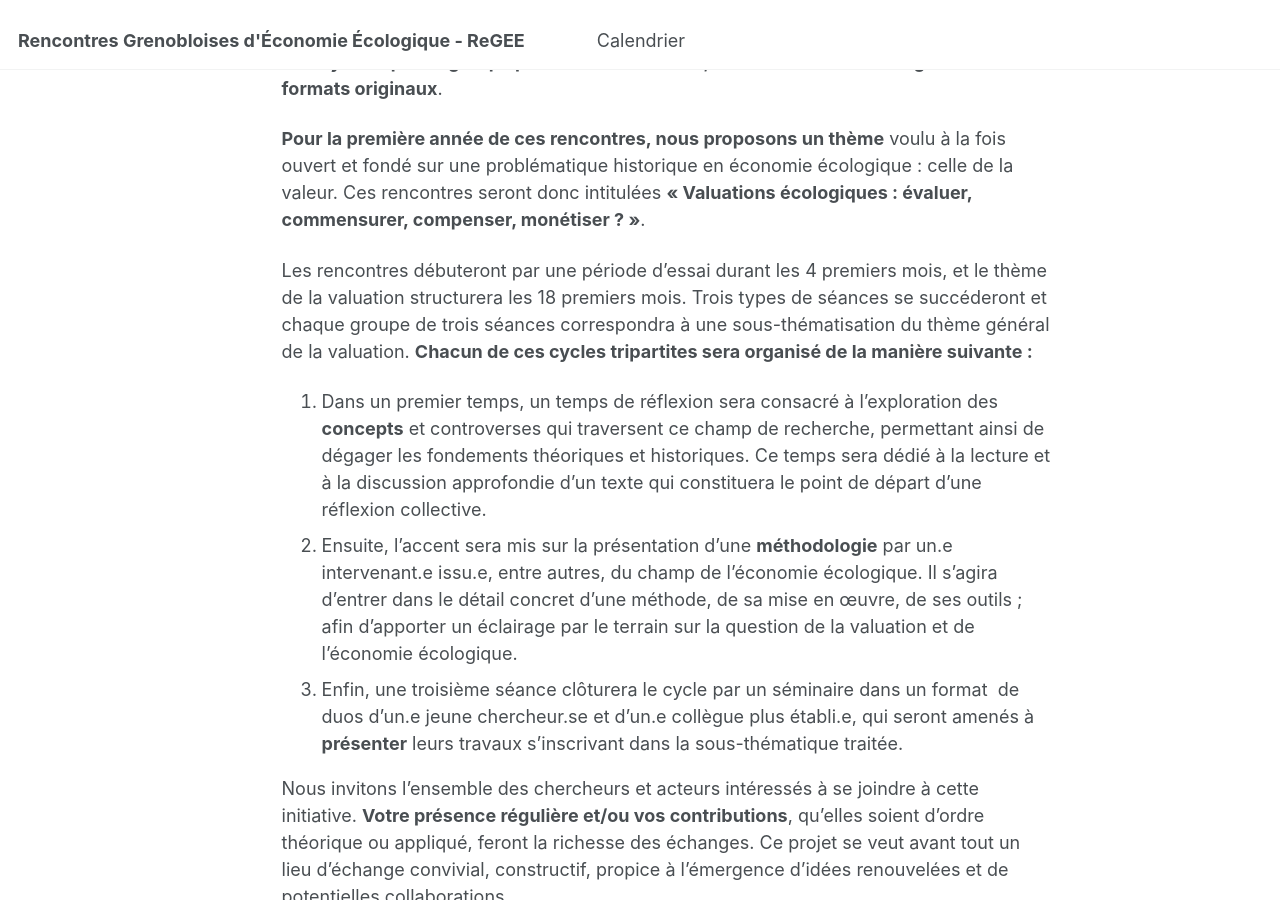
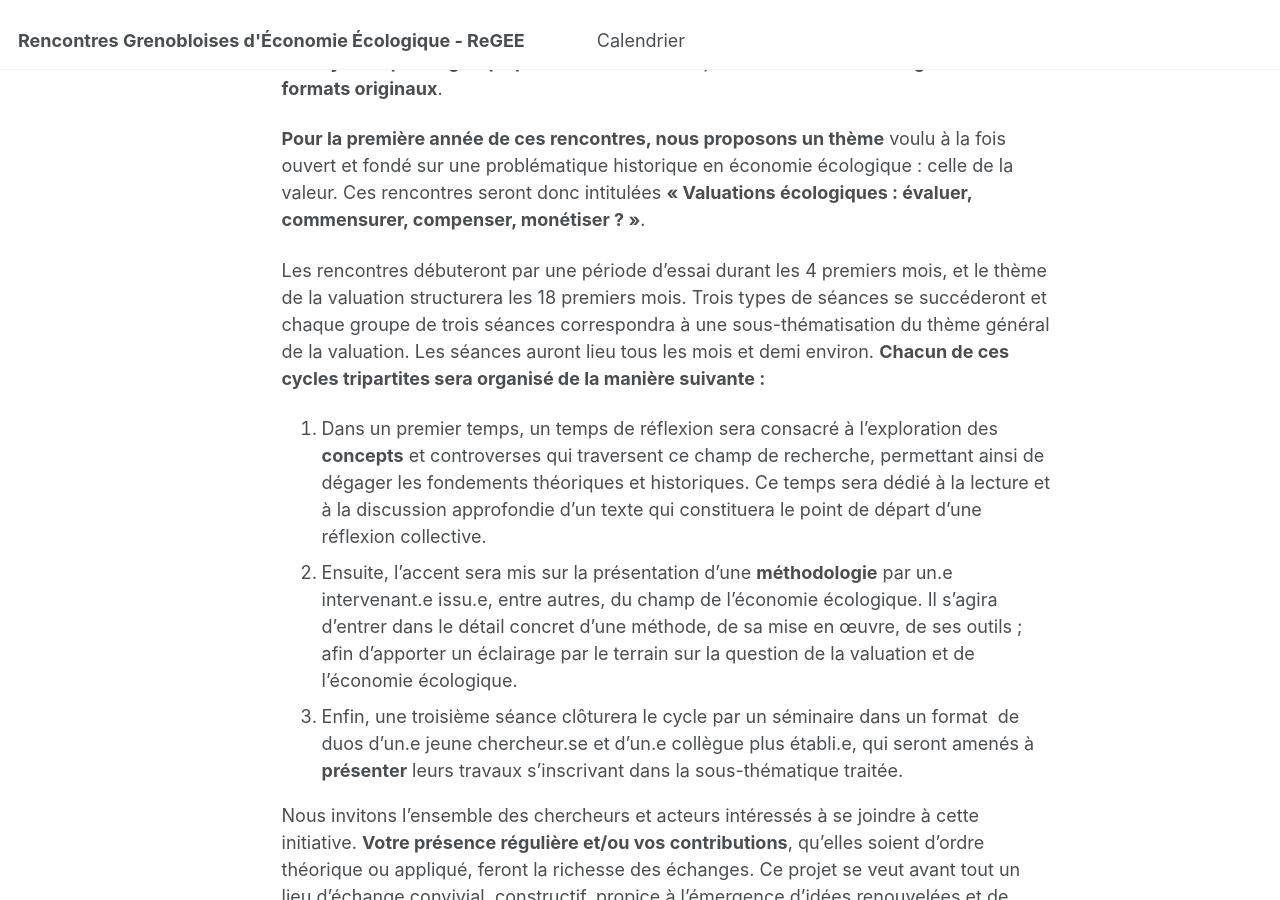
Before and after one commit to rencontres-ecol-econ/rencontres-ecol-econ.github.io, a Jekyll site: the page built from _pages/about.md, in a window 1280 px wide and 900 px high, scrolled down 440 px. Built offline with Jekyll 4.4.1, drawn with Linux system fonts in a browser that asks for light colours.

Commit message:
Update about.md

```diff
--- a/_pages/about.md
+++ b/_pages/about.md
@@ -15,7 +15,7 @@ Peu de séminaires principalement dédiés à l’économie écologique existent
 
 **Pour la première année de ces rencontres, nous proposons un thème** voulu à la fois ouvert et fondé sur une problématique historique en économie écologique : celle de la valeur.  Ces rencontres seront donc intitulées **« Valuations écologiques : évaluer, commensurer, compenser, monétiser ? »**.
 
-Les rencontres débuteront par une période d’essai durant les 4 premiers mois, et le thème de la valuation structurera les 18 premiers mois. Trois types de séances se succéderont et chaque groupe de trois séances correspondra à une sous-thématisation du thème général de la valuation. **Chacun de ces cycles tripartites sera organisé de la manière suivante :**
+Les rencontres débuteront par une période d’essai durant les 4 premiers mois, et le thème de la valuation structurera les 18 premiers mois. Trois types de séances se succéderont et chaque groupe de trois séances correspondra à une sous-thématisation du thème général de la valuation. Les séances auront lieu tous les mois et demi environ. **Chacun de ces cycles tripartites sera organisé de la manière suivante :**
 
 1. Dans un premier temps, un temps de réflexion sera consacré à l’exploration des **concepts** et controverses qui traversent ce champ de recherche, permettant ainsi de dégager les fondements théoriques et historiques. Ce temps sera dédié à la lecture et à la discussion approfondie d’un texte qui constituera le point de départ d’une réflexion collective.
 2. Ensuite, l’accent sera mis sur la présentation d’une **méthodologie** par un.e intervenant.e issu.e, entre autres, du champ de l’économie écologique. Il s’agira d’entrer dans le détail concret d’une méthode, de sa mise en œuvre, de ses outils ; afin d’apporter un éclairage par le terrain sur la question de la valuation et de l’économie écologique.
```
